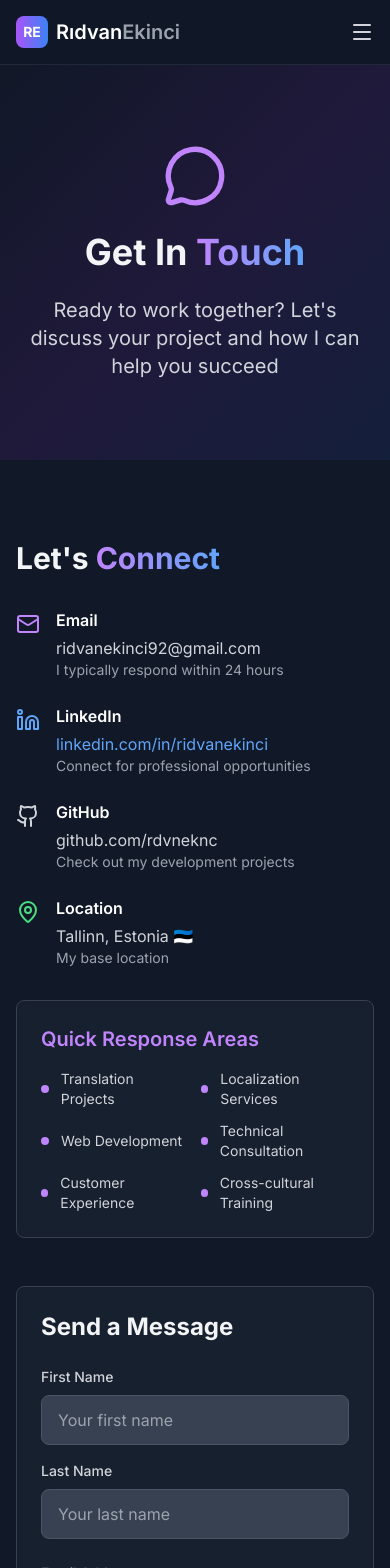
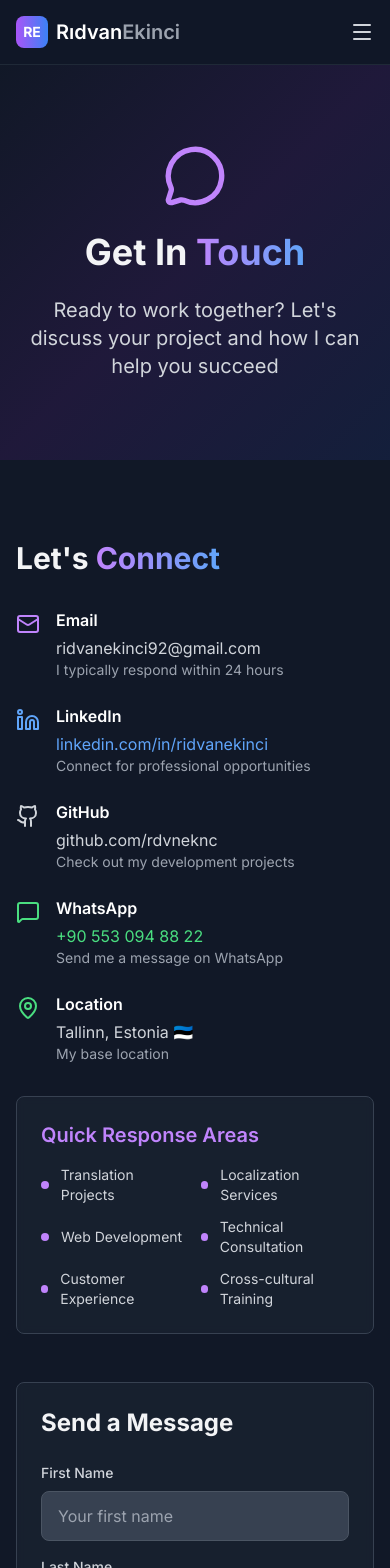
Before and after one commit to rdvneknc/rdvn-eknc, a Next.js app: page /contact in a window 390 px wide. Shown: the top 1568 px of the page. Built offline with nearby package versions, Linux system fonts and the light colour scheme.

Commit message:
Add WhatsApp contact with phone number +90 553 094 88 22

```diff
--- a/src/app/contact/page.tsx
+++ b/src/app/contact/page.tsx
@@ -1,7 +1,7 @@
 'use client'
 
 import { motion } from 'framer-motion'
-import { Mail, Linkedin, Github, MessageCircle, MapPin, Send } from 'lucide-react'
+import { Mail, Linkedin, Github, MessageCircle, MapPin, Send, MessageSquare } from 'lucide-react'
 
 export default function Contact() {
   const handleSubmit = (e: React.FormEvent<HTMLFormElement>) => {
@@ -105,6 +105,24 @@ export default function Contact() {
                       github.com/rdvneknc
                     </a>
                     <p className="text-sm text-gray-400">Check out my development projects</p>
+                  </div>
+                </div>
+
+                <div className="flex items-start space-x-4">
+                  <div className="flex-shrink-0">
+                    <MessageSquare className="w-6 h-6 text-green-400 mt-1" />
+                  </div>
+                  <div>
+                    <h3 className="font-semibold text-white mb-1">WhatsApp</h3>
+                    <a
+                      href="https://wa.me/905530948822?text=Merhaba%2C%20websitenizden%20ulaşıyorum"
+                      target="_blank"
+                      rel="noopener noreferrer"
+                      className="text-green-400 hover:text-green-300 transition-colors"
+                    >
+                      +90 553 094 88 22
+                    </a>
+                    <p className="text-sm text-gray-400">Send me a message on WhatsApp</p>
                   </div>
                 </div>
 
@@ -277,6 +295,13 @@ export default function Contact() {
                   color: 'text-gray-300 hover:text-white'
                 },
                 {
+                  icon: MessageSquare,
+                  name: 'WhatsApp',
+                  url: 'https://wa.me/905530948822?text=Merhaba%2C%20websitenizden%20ulaşıyorum',
+                  description: 'Quick message',
+                  color: 'text-green-400 hover:text-green-300'
+                },
+                {
                   icon: Mail,
                   name: 'Email',
                   url: 'mailto:ridvanekinci92@gmail.com',
```
